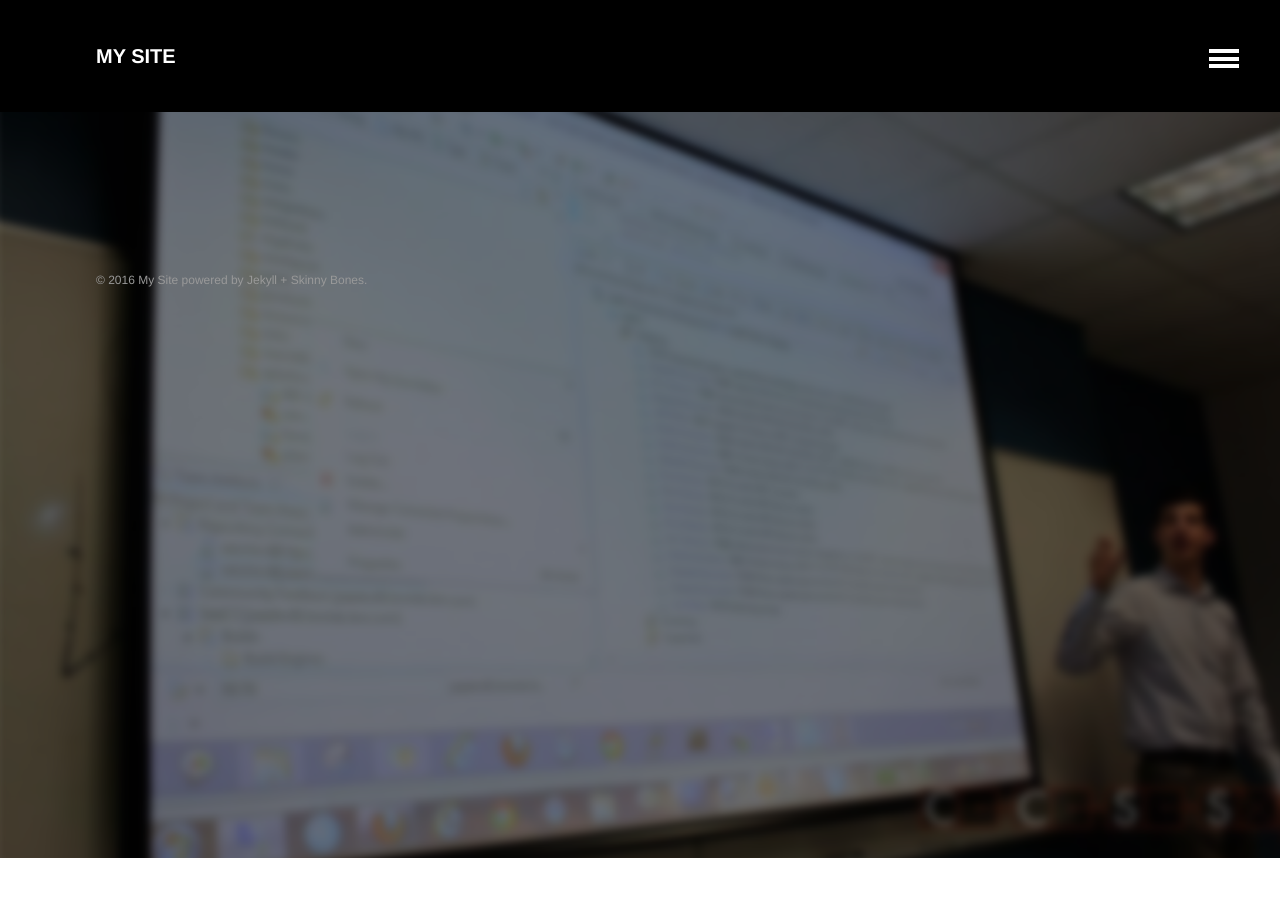
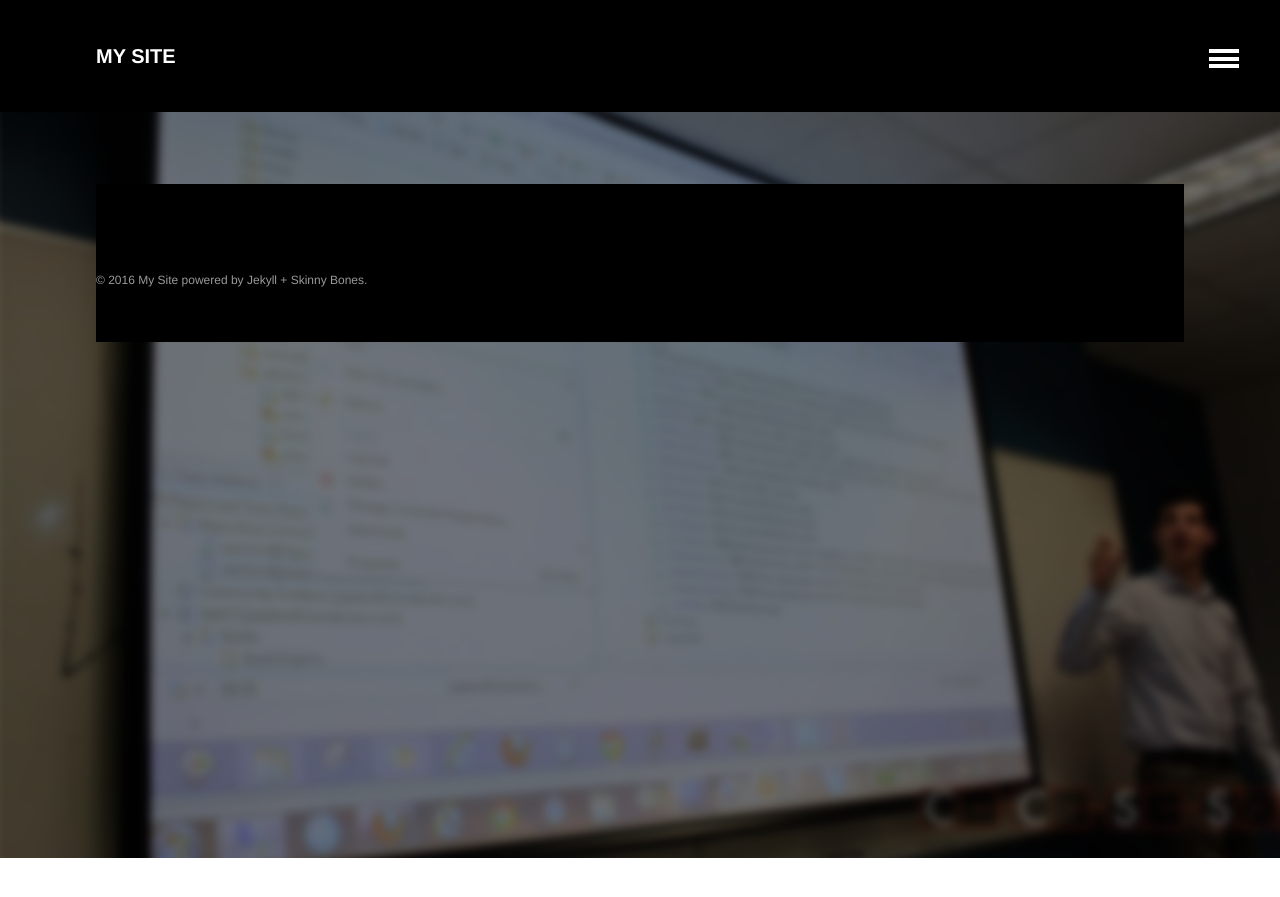
Before and after one commit to brittnylapierre/ccss_web, a Jekyll site: the page built from index.md, in a window 1280 px wide. Shown: the top 897 px of the page. Built offline with Jekyll 4.4.1, drawn with Linux system fonts in a browser that asks for light colours.

Commit message:
Updated _layout.scss

```diff
--- a/_sass/_layout.scss
+++ b/_sass/_layout.scss
@@ -309,9 +309,6 @@
    ========================================================================== */
 
 .page-footer {
-    background-color: black;
-    width: 100%;
-    bottom: 0;
 	position: relative;
 }
 
@@ -358,4 +355,7 @@
 			text-decoration: none;
 		}
 	}
+    background-color: black;
+    width: 100%;
+    bottom: 0;
 }
```
